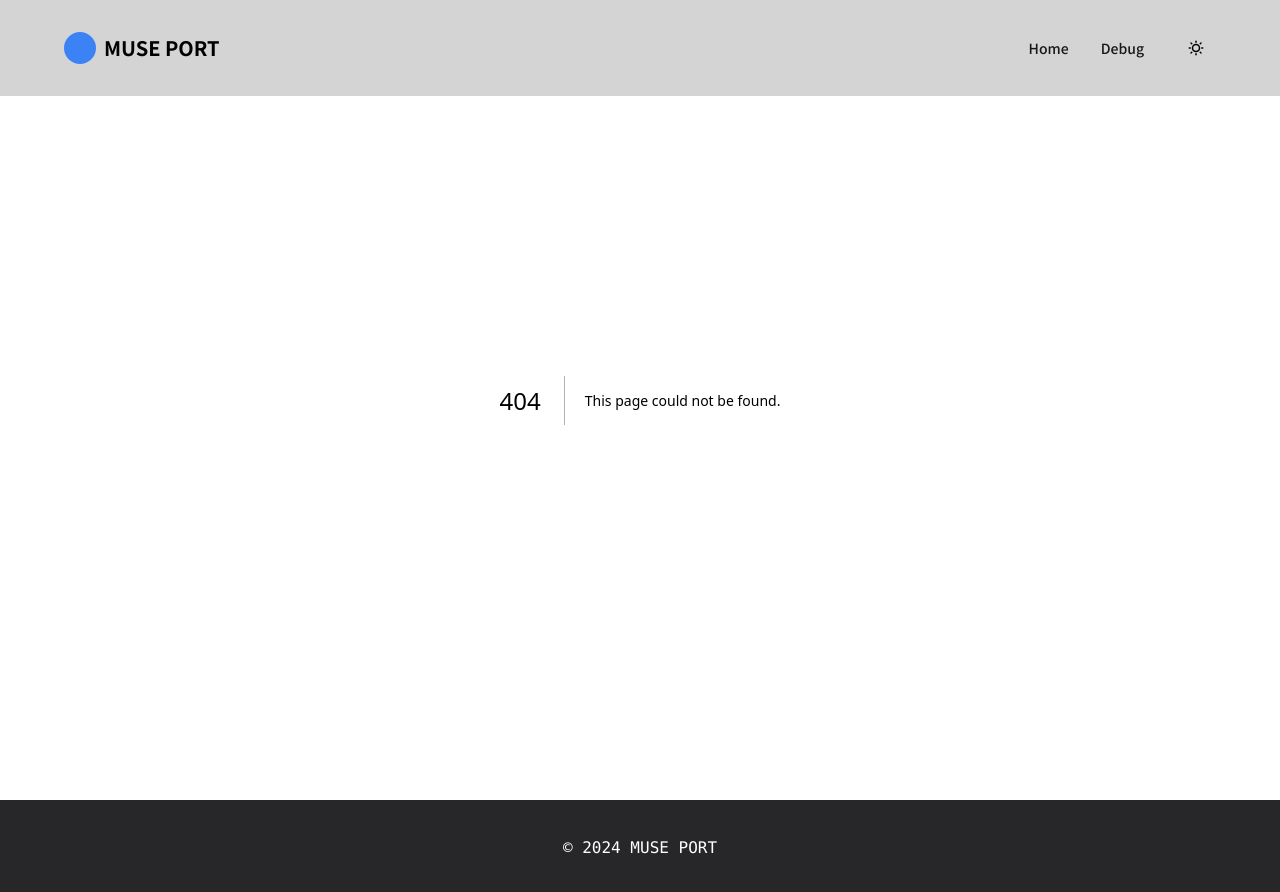
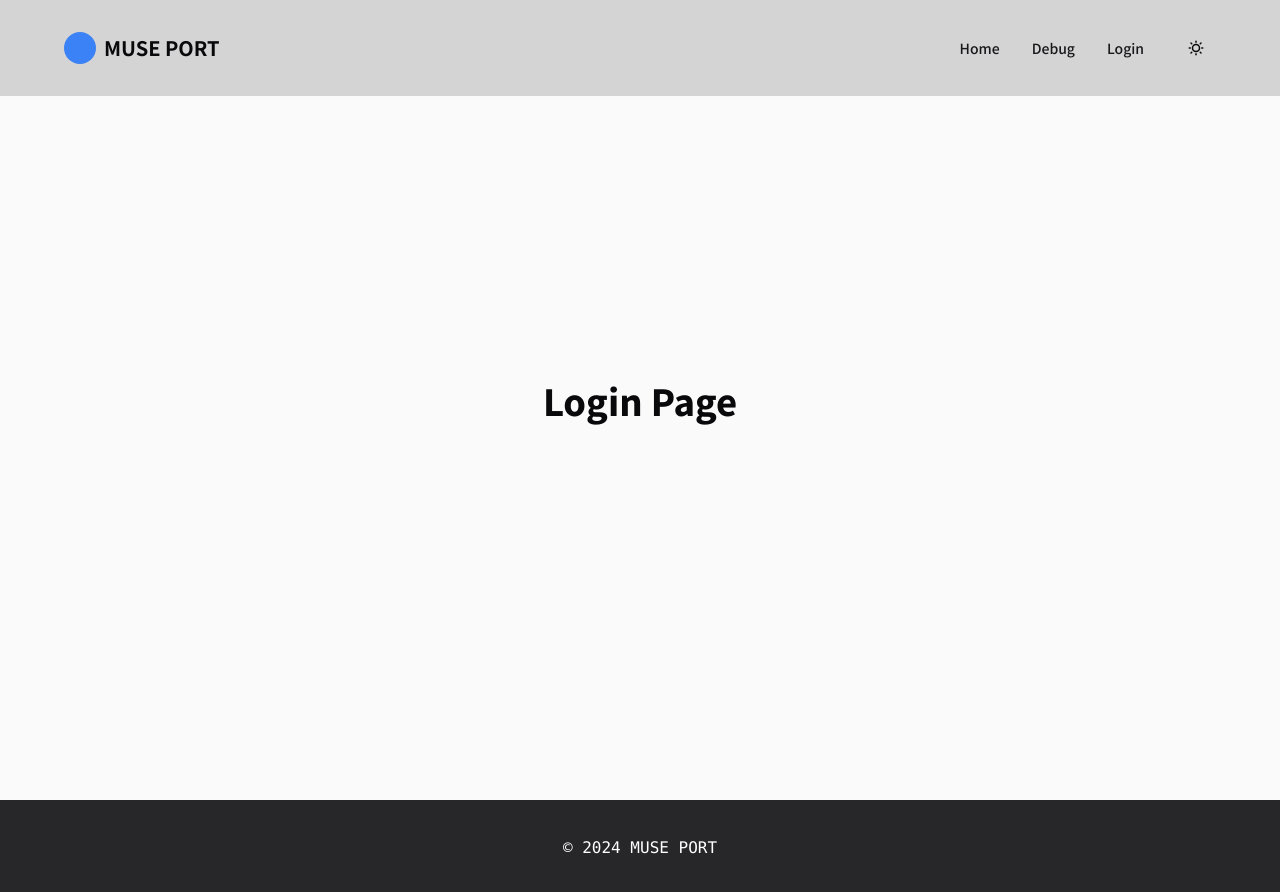
Before and after one commit to nu-multimedia-lab/muse_port, a Next.js app in the folder frontend/: page /login in a window 1280 px wide. Before the commit this address had no page. Shown: the top 892 px of the page. Built offline with nearby package versions, Linux system fonts and the light colour scheme.

Commit message:
⚗️ dev-authをブランチ＆テストページを追加

```diff
--- /dev/null
+++ b/frontend/src/app/login/page.tsx
@@ -0,0 +1,15 @@
+import React from "react";
+
+const Login = () => {
+  return (
+    <main>
+      <div className="h-screen grid place-items-center bg-neutral-50 dark:bg-neutral-900">
+        <div className="flex flex-col gap-4 text-center">
+          <h1 className="text-4xl font-extrabold">Login Page</h1>
+        </div>
+      </div>
+    </main>
+  );
+};
+
+export default Login;
--- a/frontend/src/components/Header.tsx
+++ b/frontend/src/components/Header.tsx
@@ -18,6 +18,9 @@ export const Header = () => {
             <Button variant="link" asChild>
               <Link href="/debug">Debug</Link>
             </Button>
+            <Button variant="link" asChild>
+              <Link href="/login">Login</Link>
+            </Button>
           </ul>
         </nav>
         <ModeToggle />
```
